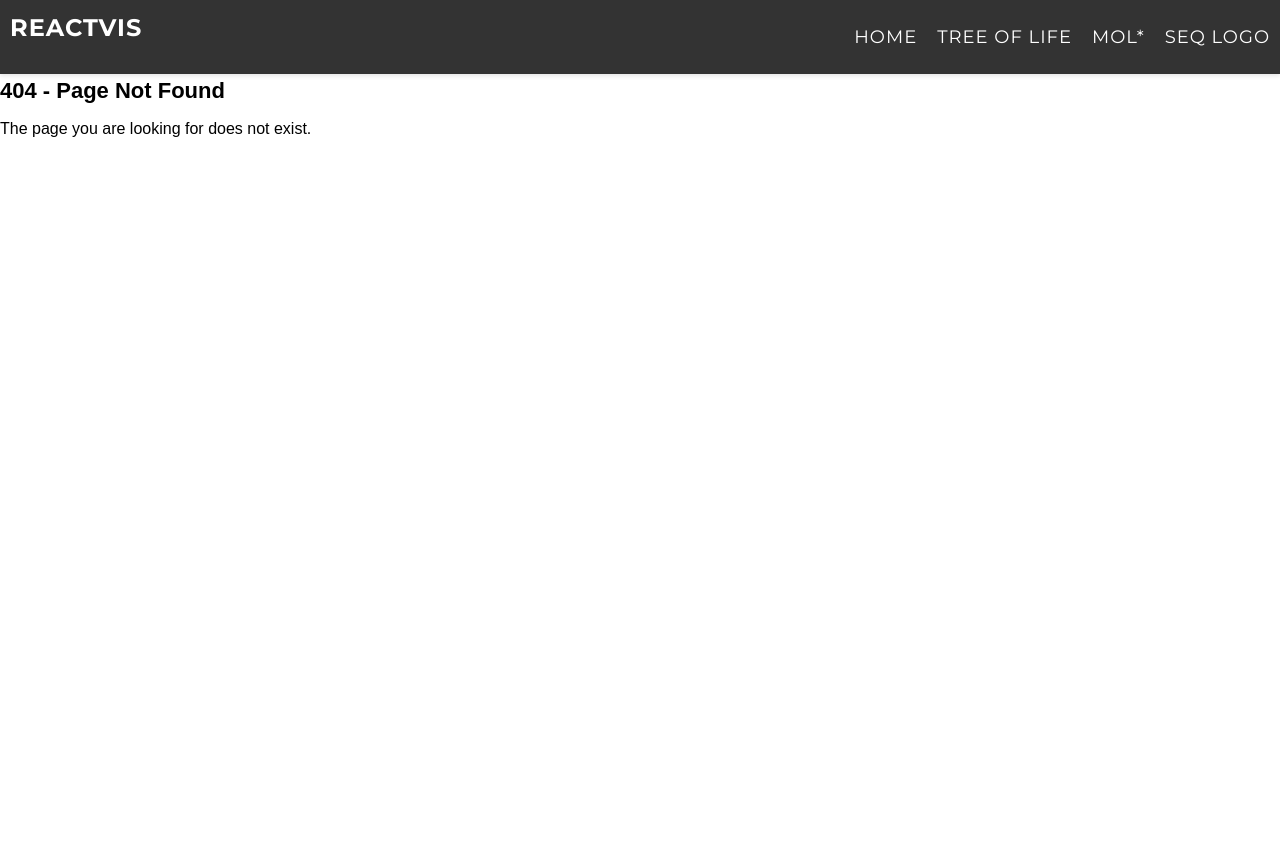
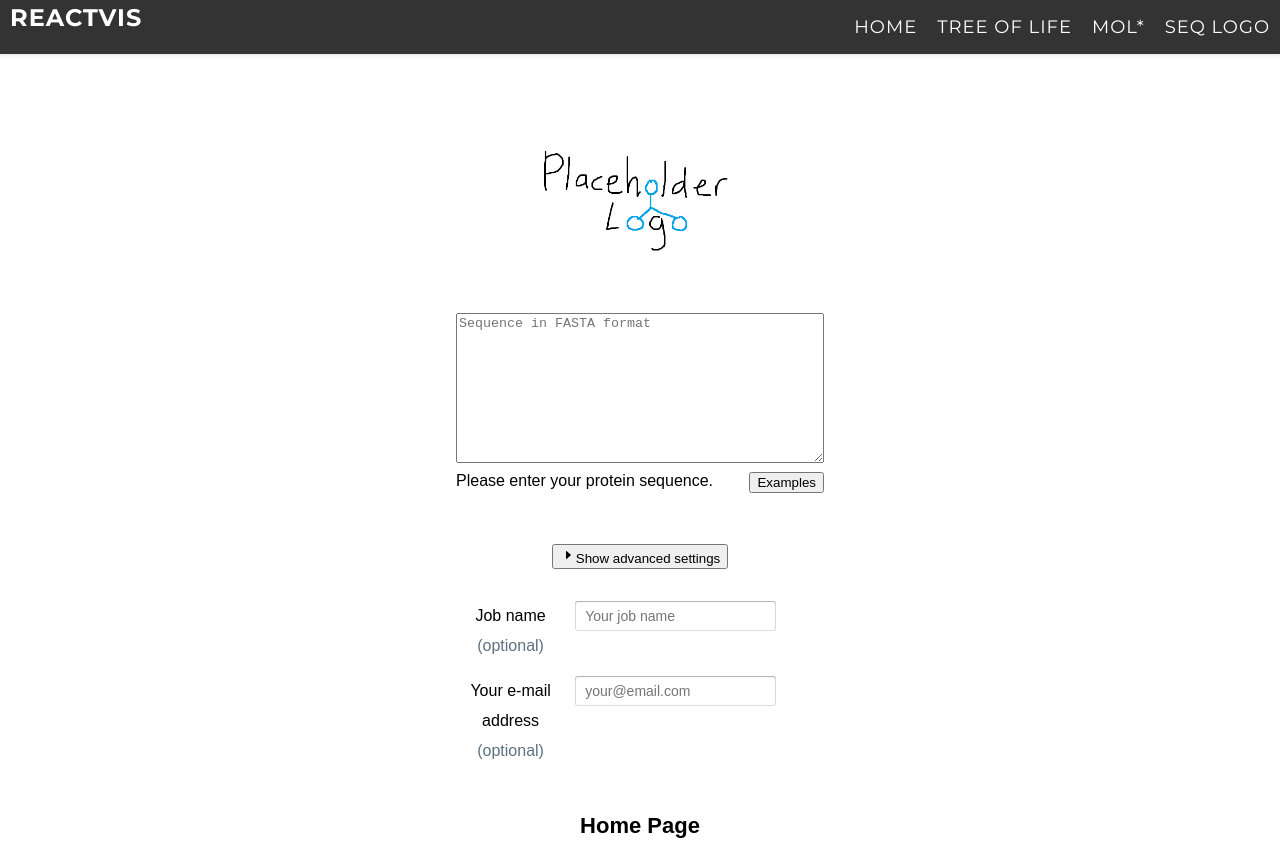
Before and after one commit to nlm-irp-jianglab/EzSEA-web-lab, a React (Create React App) app: page /submit in a window 1280 px wide. Before the commit this address had no page. Before the commit the page ends 800 px from the top, so only its background shows below. Built offline with nearby package versions, Linux system fonts and the light colour scheme.

Commit message:
added submit template page

```diff
--- a/src/components/navbar.css
+++ b/src/components/navbar.css
@@ -7,7 +7,8 @@
   justify-content: space-between;
   align-items: center;
   background-color: #333;
-  padding: 10px;
+  padding-left: 10px;
+  padding-right: 10px;
   font-family: 'Montserrat', sans-serif;
   position: fixed; /* Makes the navbar fixed at the top */
   top: 0;
--- /dev/null
+++ b/src/components/submit.css
@@ -0,0 +1,44 @@
+.bp3-form-group.bp3-inline {
+    align-items: flex-start;
+    flex-direction: row;
+}
+
+.bp3-form-group {
+    display: flex;
+    flex-direction: column;
+    margin: 0 0 15px;
+}
+
+.bp3-text-muted {
+    color: #5c7080;
+}
+
+.bp3-form-group.bp3-inline label.bp3-label {
+    line-height: 30px;
+    margin: 0 10px 0 0;
+}
+
+label.bp3-label {
+    display: block;
+    margin-bottom: 15px;
+    margin-top: 0;
+    box-sizing: inherit;
+}
+
+.bp3-input {
+    -webkit-appearance: none;
+    appearance: none;
+    background: #fff;
+    border: none;
+    border-radius: 3px;
+    box-shadow: 0 0 0 0 rgba(19, 124, 189, 0), 0 0 0 0 rgba(19, 124, 189, 0), inset 0 0 0 1px rgba(16, 22, 26, .15), inset 0 1px 1px rgba(16, 22, 26, .2);
+    color: #182026;
+    font-size: 14px;
+    font-weight: 400;
+    height: 30px;
+    line-height: 30px;
+    outline: none;
+    padding: 0 10px;
+    transition: box-shadow .1s cubic-bezier(.4,1,.75,.9);
+    vertical-align: middle;
+}
--- a/src/index.js
+++ b/src/index.js
@@ -8,6 +8,7 @@ import PV from "./pages/pv";
 import Tol from "./pages/tol";
 import Playground from "./pages/playground";
 import NotFoundPage from "./pages/notfoundpage";
+import Submit from "./pages/submit";
 import {
     BrowserRouter as Router,
     Routes,
@@ -29,6 +30,11 @@ root.render(
                     exact
                     path="/reactvis"
                     element={<Home />}
+                />
+                <Route
+                    exact
+                    path="/submit"
+                    element={<Submit />}
                 />
                 <Route
                     path="/prlogo"
--- a/src/pages/home.js
+++ b/src/pages/home.js
@@ -1,15 +1,16 @@
+import { Link } from "react-router-dom";
 import React from "react";
 import Navbar from "../components/navbar.js";
 
 const Home = () => {
     return (
-        <div>
+        <div style={{ userSelect: "none" }}>
             <Navbar />
-            <h1>Home Page</h1>
-            <br />
-            <p>
-                This is a simple React application that demonstrates the use of various data visualization tools.
-            </p>
+            <p>Home Page</p>
+            <p>Info, Update log, functionality, FAQ, samples</p>
+            <Link to="/submit">
+                <a>Predict Your Protein</a>
+            </Link>
         </div>
     );
 };
--- /dev/null
+++ b/src/pages/submit.js
@@ -0,0 +1,69 @@
+import React from "react";
+import Navbar from "../components/navbar.js";
+import "../components/submit.css";
+
+const Home = () => {
+    return (
+        <div style={{ userSelect: "none" }}>
+            <Navbar />
+            <br />
+            <div style={{ display: "flex", flexDirection: "column", justifyContent: "space-between", flex: "1 0 auto" }}>
+                <div style={{ textAlign: "center", margin: "2em auto 0px", width: "30%", padding: "0.5em", flex: "1 1 0"}}>
+                    <img src={process.env.PUBLIC_URL + "/temp_logo.png"} alt="Logo" style={{ width: "60%", marginBottom: "3em" }}></img>
+                    <div>
+                        <div> {/* This div is for text input and examples */}
+                            <textarea placeholder="Sequence in FASTA format" class="data-input" style={{ height: "150px", width: "100%", resize: "vertical" }}></textarea>
+                            <div>
+                                <div style={{ display: "flex", marginTop: "0.3em", justifyContent: "space-between" }}>
+                                    <span class="bp3-tag bp3-intent-primary">
+                                        <span class="bp3-text-overflow-ellipsis bp3-fill">Please enter your protein sequence.</span>
+                                    </span>
+                                    <span class="bp3-popover-wrapper">
+                                        <div class="bp3-popover-target">
+                                            <button type="button" class="bp3-button bp3-minimal bp3-small">
+                                                <span class="bp3-button-text">Examples</span>
+                                            </button>
+                                        </div>
+                                    </span>
+                                </div>
+                            </div>
+                        </div> {/* End div for text input and examples */}
+                        <div style={{ display: "flex", marginTop: "1em", marginBottom: "1em", minHeight: "2pt", placeContent: "center" }}></div>
+                        <div style={{ marginTop: "2em" }}>
+                            <button type="button" class="bp3-button bp3-minimal">
+                                <span icon="caret-right" class="bp3-icon bp3-icon-caret-right">
+                                    <svg data-icon="caret-right" width="16" height="16" viewBox="0 0 16 16">
+                                        <desc>caret-right</desc>
+                                        <path d="M11 8c0-.15-.07-.28-.17-.37l-4-3.5A.495.495 0 006 4.5v7a.495.495 0 00.83.37l4-3.5c.1-.09.17-.22.17-.37z" fill-rule="evenodd"></path>
+                                    </svg>
+                                </span>
+                                <span class="bp3-button-text">Show advanced settings</span>
+                            </button>
+                        </div>
+                        <div style={{ width: "87%", display: "flex", flexDirection: "column", justifyContent: "center", alignItems: "flex-end", marginTop: "2em", marginBottom: "2em" }}>
+                            <div class="bp3-form-group bp3-inline">
+                                <label class="bp3-label" for="jobname-input">Job name <span class="bp3-text-muted">(optional)</span></label>
+                                <div class="bp3-form-content">
+                                    <div class="bp3-input-group">
+                                        <input type="text" id="jobname-input" placeholder="Your job name" class="bp3-input" />
+                                    </div>
+                                </div>
+                            </div>
+                            <div class="bp3-form-group bp3-inline">
+                                <label class="bp3-label" for="text-input">Your e-mail address <span class="bp3-text-muted">(optional)</span></label>
+                                <div class="bp3-form-content">
+                                    <div class="bp3-input-group">
+                                        <input type="text" id="email-input" placeholder="your@email.com" class="bp3-input" />
+                                    </div>
+                                </div>
+                            </div>
+                        </div>
+                    </div>
+                    <h1>Home Page</h1>
+                </div>
+            </div>
+        </div>
+    );
+};
+
+export default Home;
```
Also changed, not shown: public/temp_logo.png (added).
